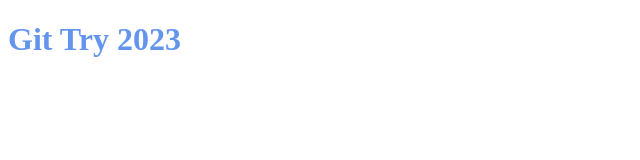
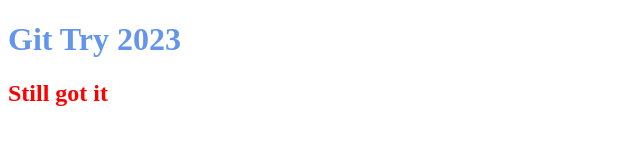
Before and after one commit to Meowsers25/git-2023, a plain HTML site: page index.html in a window 1280 px wide. Shown: the whole page, without its empty margins (0-640 px from the left). Drawn offline with Linux system fonts and the light colour scheme.

Commit message:
second commit

```diff
--- a/index.html
+++ b/index.html
@@ -9,6 +9,7 @@
 </head>
 <body>
     <h1>Git Try 2023</h1>
+    <h2>Still got it</h2>
     <script src="index.js"></script>
 </body>
 </html>
--- a/index.js
+++ b/index.js
@@ -1 +1,2 @@
 console.log('cornflowerblue')
+console.log('It works')
--- a/style.css
+++ b/style.css
@@ -1,3 +1,6 @@
 h1{
     color: cornflowerblue;
 }
+h2{
+    color: red;
+}
```
